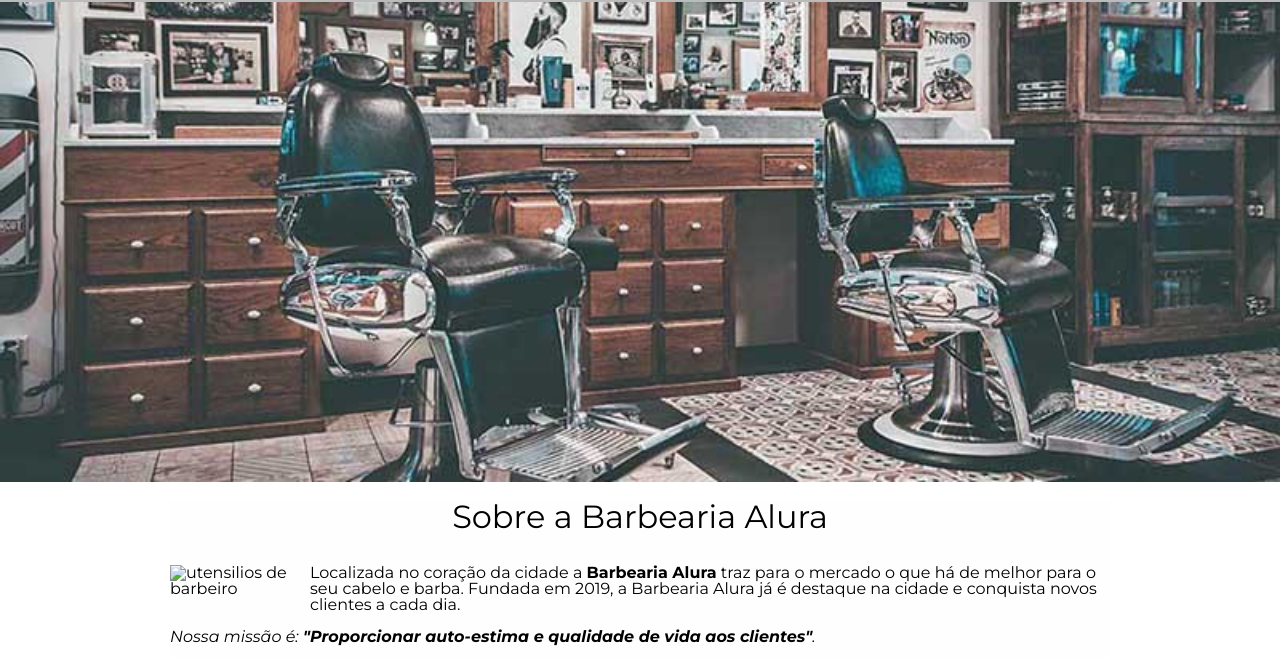
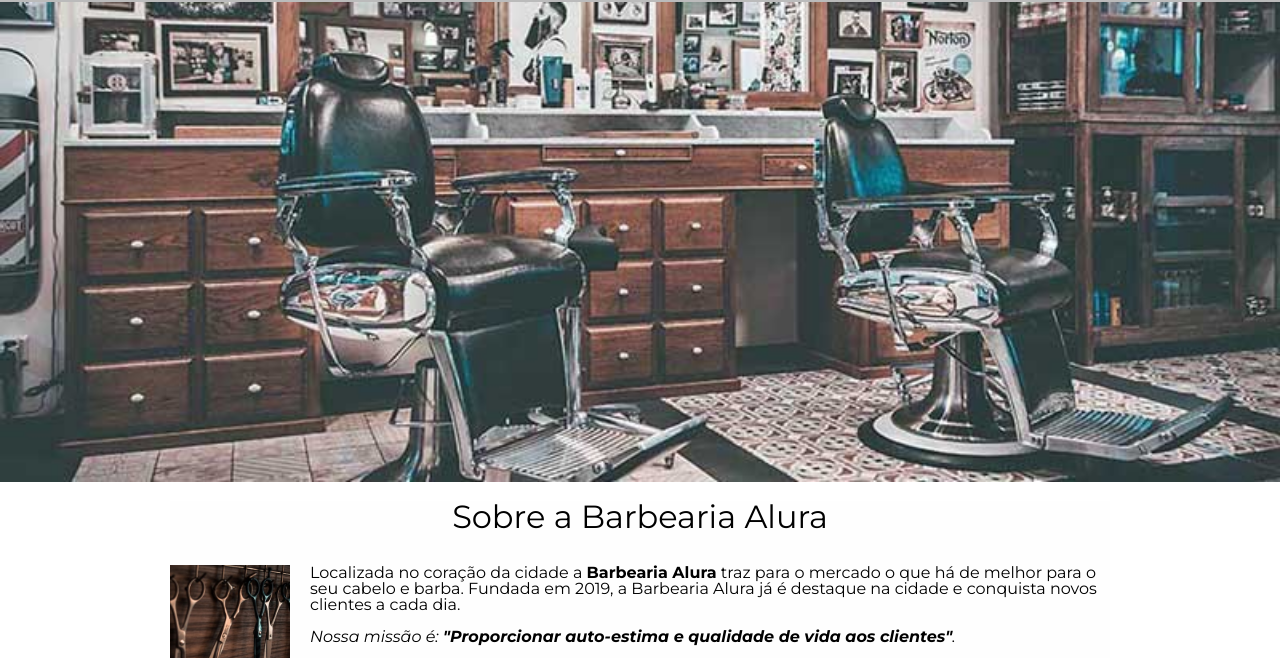
Before and after one commit to dionisioR/formacaoHTMLCSS-Projeot01, a plain HTML site: page index.html in a window 1280 px wide. Shown: the part 291-949 px from the top of the page. Drawn offline with Linux system fonts and the light colour scheme.

Commit message:
Update index.html

```diff
--- a/index.html
+++ b/index.html
@@ -35,7 +35,7 @@
 		<section class="principal">
 			<h2 class="titulo-principal">Sobre a Barbearia Alura</h2>
 
-			<img src="utensilios.jpg" alt="utensilios de barbeiro" class="utensilios">
+			<img src="img/utensilios.jpg" alt="utensilios de barbeiro" class="utensilios">
 			<p>Localizada no coração da cidade a <strong>Barbearia Alura</strong> traz para o mercado o que há de melhor
 				para o seu cabelo e barba. Fundada em 2019, a Barbearia Alura já é destaque na cidade e conquista novos
 				clientes a cada dia.</p>
```
